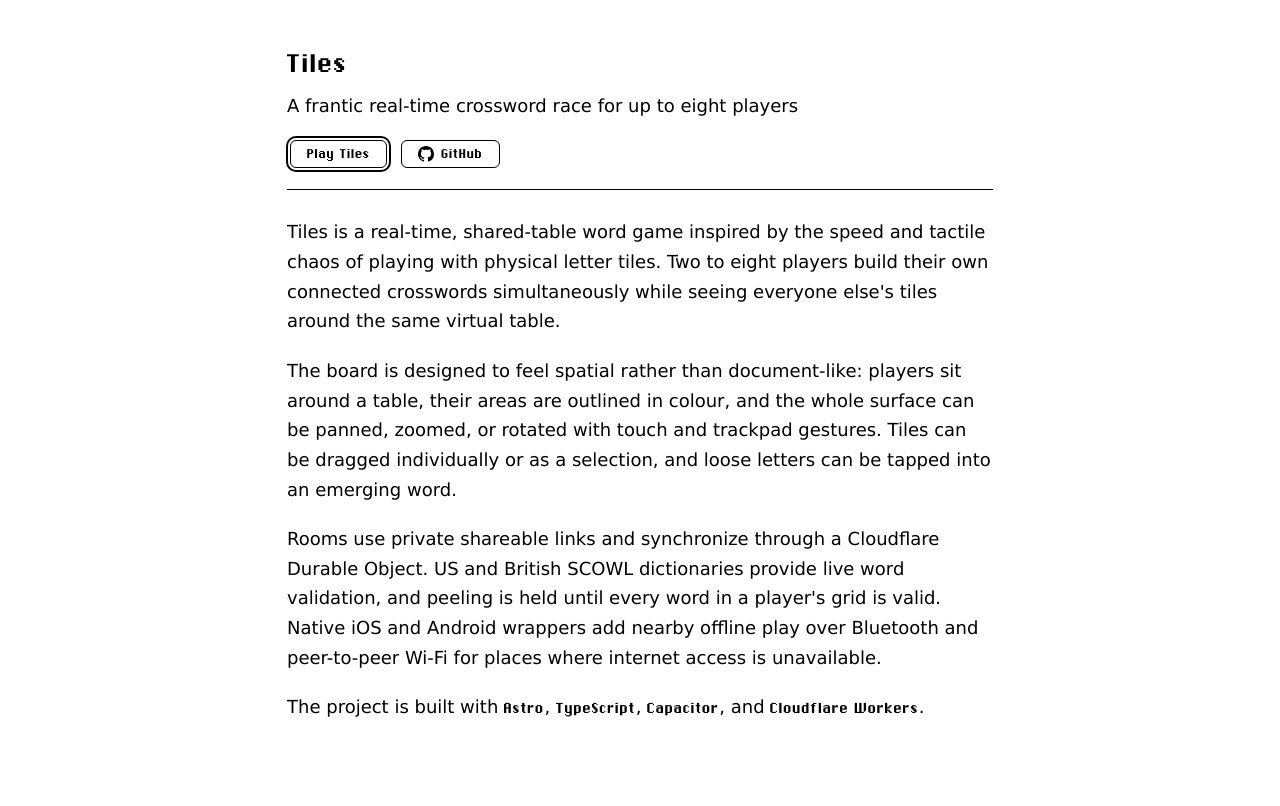
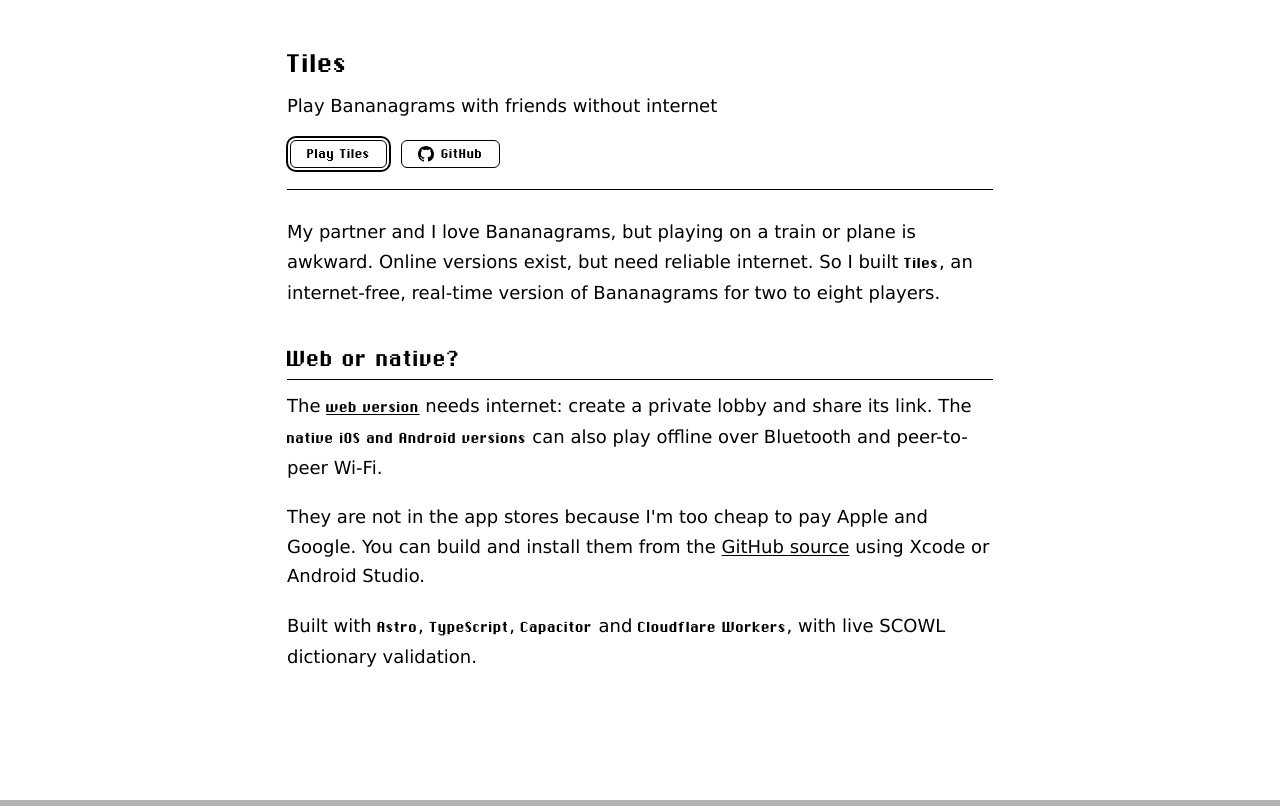
Before and after one commit to OliverCulleyDeLange/OliverCulleyDeLange.github.io, an Astro site: page /projects/tiles in a window 1280 px wide. Built offline with nearby package versions, Linux system fonts and the light colour scheme; Astro itself is replaced by a stand-in of ours.

Commit message:
Tighten Tiles project write-up

```diff
--- a/src/content/projects/tiles.mdx
+++ b/src/content/projects/tiles.mdx
@@ -1,16 +1,18 @@
 ---
 name: "Tiles"
-tagline: "A frantic real-time crossword race for up to eight players"
+tagline: "Play Bananagrams with friends without internet"
 appUrl: "https://oliverdelange.co.uk/tiles/"
 appLabel: "Play Tiles"
 githubUrl: "https://github.com/OliverCulleyDeLange/tiles"
 order: 10
 ---
 
-Tiles is a real-time, shared-table word game inspired by the speed and tactile chaos of playing with physical letter tiles. Two to eight players build their own connected crosswords simultaneously while seeing everyone else's tiles around the same virtual table.
+My partner and I love Bananagrams, but playing on a train or plane is awkward. Online versions exist, but need reliable internet. So I built **Tiles**, an internet-free, real-time version of Bananagrams for two to eight players.
 
-The board is designed to feel spatial rather than document-like: players sit around a table, their areas are outlined in colour, and the whole surface can be panned, zoomed, or rotated with touch and trackpad gestures. Tiles can be dragged individually or as a selection, and loose letters can be tapped into an emerging word.
+## Web or native?
 
-Rooms use private shareable links and synchronize through a Cloudflare Durable Object. US and British SCOWL dictionaries provide live word validation, and peeling is held until every word in a player's grid is valid. Native iOS and Android wrappers add nearby offline play over Bluetooth and peer-to-peer Wi-Fi for places where internet access is unavailable.
+The [**web version**](https://oliverdelange.co.uk/tiles/) needs internet: create a private lobby and share its link. The **native iOS and Android versions** can also play offline over Bluetooth and peer-to-peer Wi-Fi.
 
-The project is built with **Astro**, **TypeScript**, **Capacitor**, and **Cloudflare Workers**.
+They are not in the app stores because I'm too cheap to pay Apple and Google. You can build and install them from the [GitHub source](https://github.com/OliverCulleyDeLange/tiles) using Xcode or Android Studio.
+
+Built with **Astro**, **TypeScript**, **Capacitor** and **Cloudflare Workers**, with live SCOWL dictionary validation.
```
